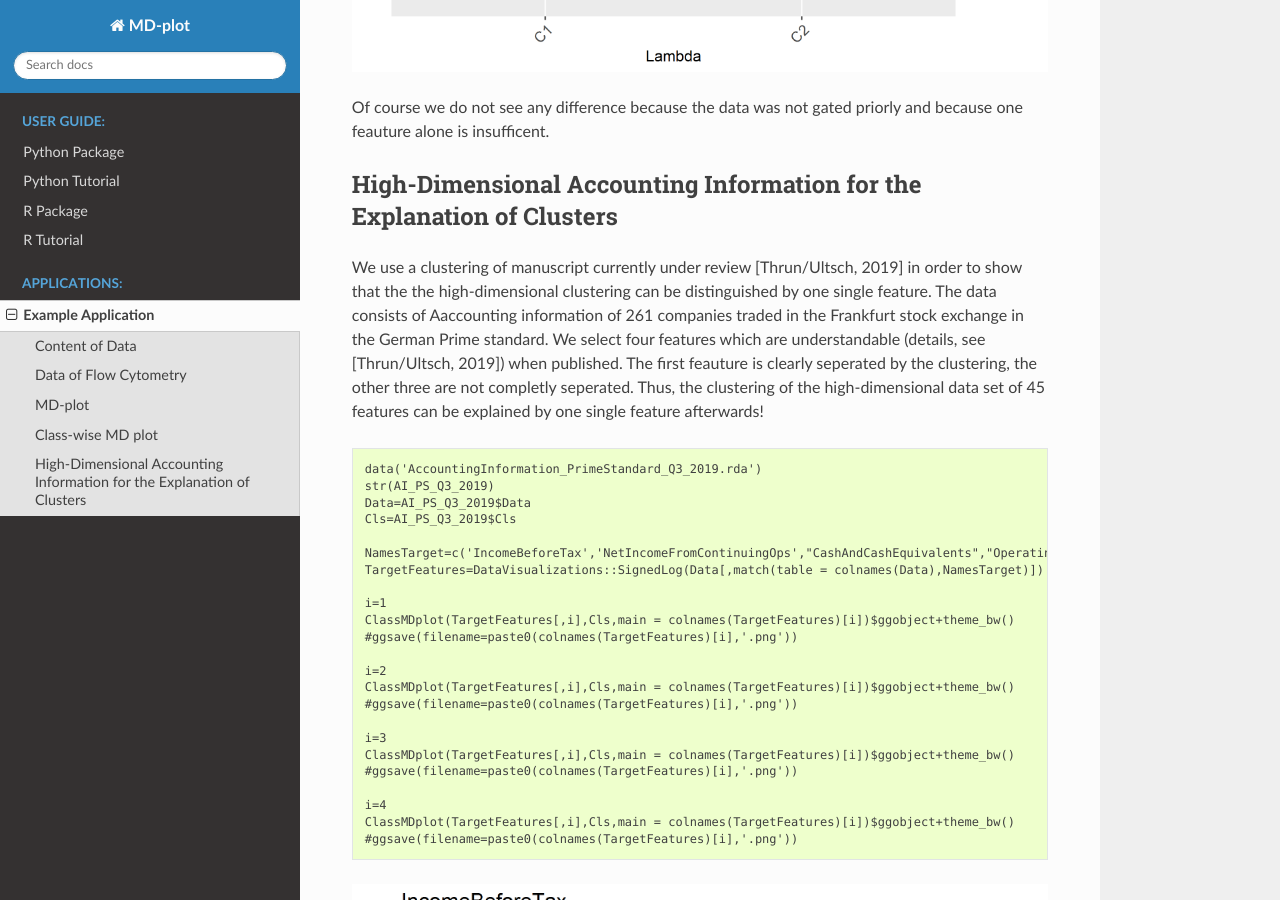
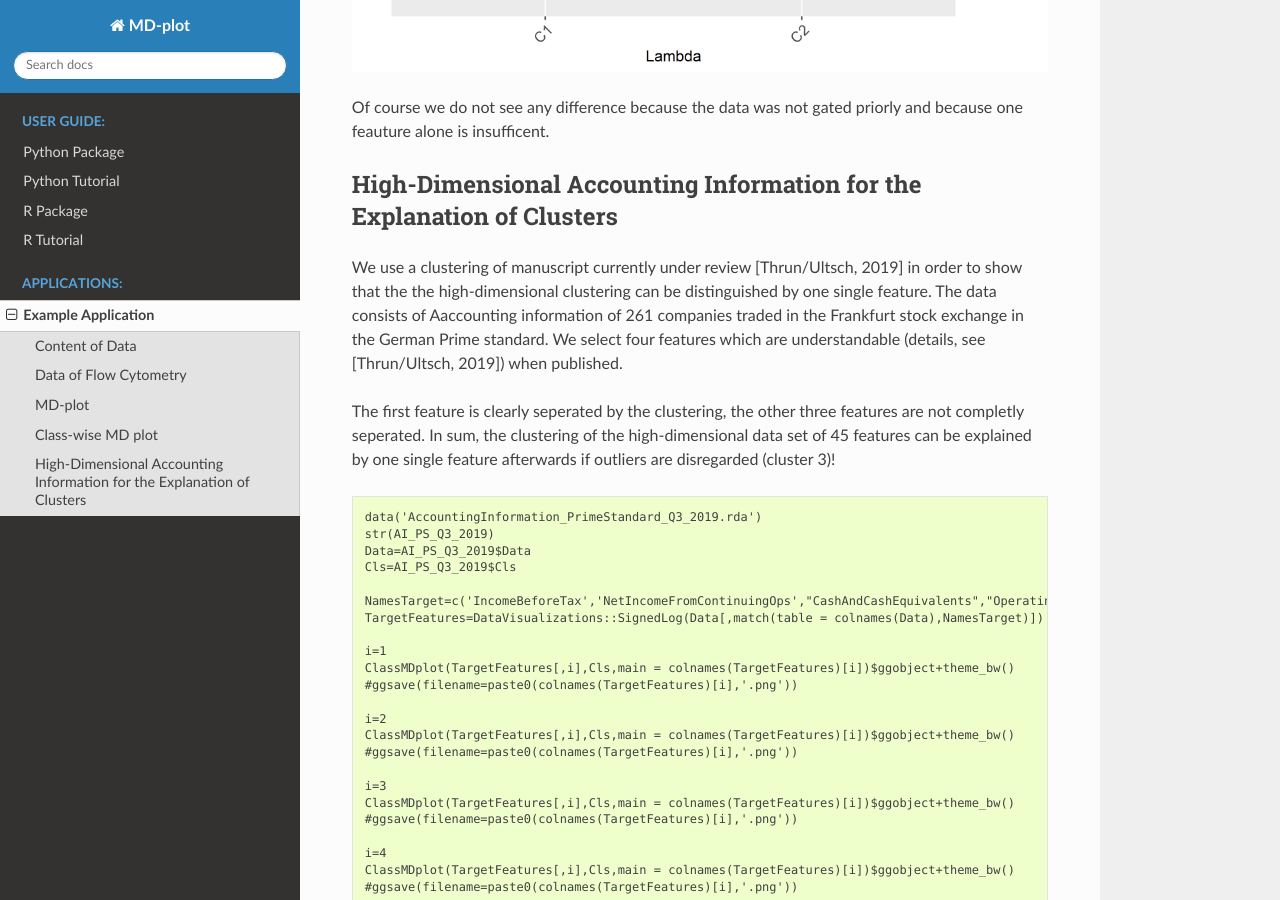
Before and after one commit to TinoGehlert/md_plot, a Sphinx documentation site: the page built from docs/application/example_application.md, in a window 1280 px wide and 900 px high, scrolled down 4555 px. Built offline with Sphinx 7.4.7 and the Read the Docs theme 2.0.0, drawn with Linux system fonts in a browser that asks for light colours.

Commit message:
Update example_application.md

````diff
--- a/docs/application/example_application.md
+++ b/docs/application/example_application.md
@@ -74,7 +74,9 @@ Of course we do not see any difference because the data was not gated priorly an
 
 ## High-Dimensional Accounting Information for the Explanation of Clusters
 
-We use a clustering of manuscript currently under review [Thrun/Ultsch, 2019] in order to show that the the high-dimensional clustering can be distinguished by one single feature. The data consists of Aaccounting information of 261 companies traded in the Frankfurt stock exchange in the German Prime standard. We select four features which are understandable (details, see [Thrun/Ultsch, 2019]) when published. The first feauture is clearly seperated by the clustering, the other three are not completly seperated. Thus, the clustering of the high-dimensional data set of 45 features can be explained by one single feature afterwards!
+We use a clustering of manuscript currently under review [Thrun/Ultsch, 2019] in order to show that the the high-dimensional clustering can be distinguished by one single feature. The data consists of Aaccounting information of 261 companies traded in the Frankfurt stock exchange in the German Prime standard. We select four features which are understandable (details, see [Thrun/Ultsch, 2019]) when published.
+
+The first feature is clearly seperated by the clustering, the other three features are not completly seperated. In sum, the clustering of the high-dimensional data set of 45 features can be explained by one single feature afterwards if outliers are disregarded (cluster 3)!
 
 ```{r}
 data('AccountingInformation_PrimeStandard_Q3_2019.rda')
````
